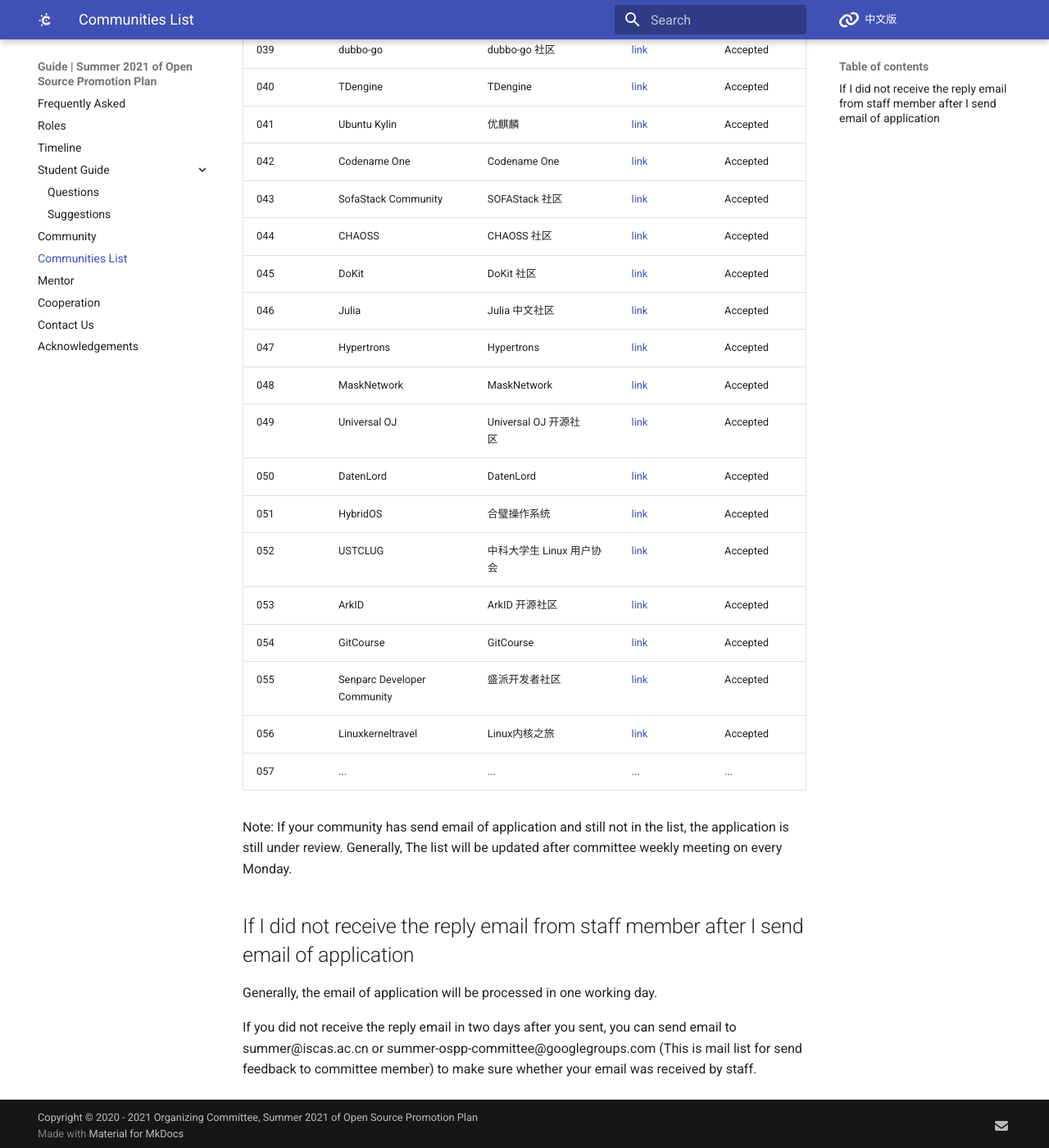
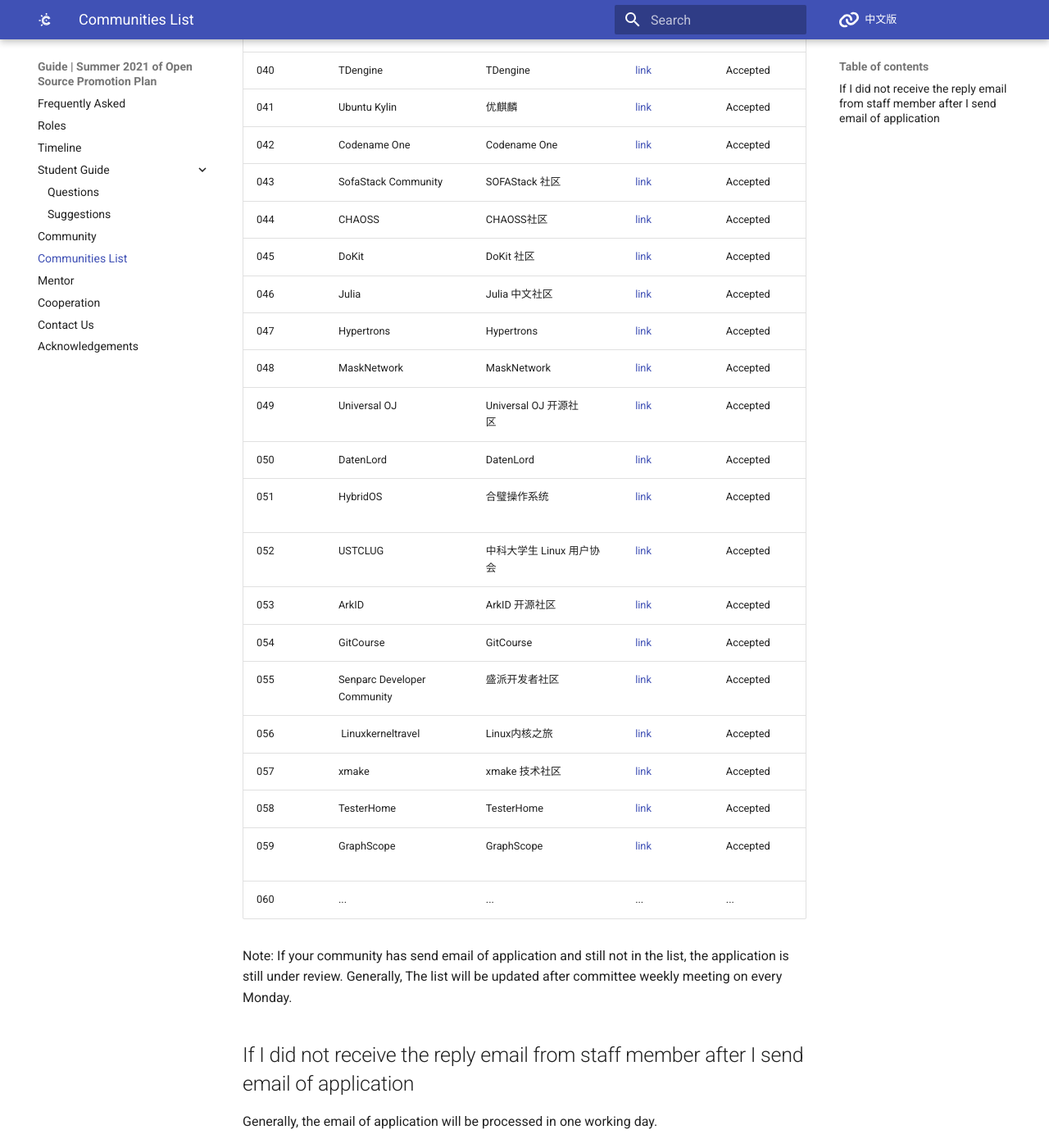
Before and after one commit to summer-ospp/help-en, an MkDocs documentation site: the page built from docs/communities-list.md, in a window 1280 px wide and 1400 px high, scrolled down 2244 px. Shown: the whole window at 82% size. Built offline with MkDocs 1.6.1 and Material for MkDocs 9.7.7, drawn with Linux system fonts in a browser that asks for light colours; comment, search, counter and statistics services are not loaded.

Commit message:
Update communities-list.md

```diff
--- a/docs/communities-list.md
+++ b/docs/communities-list.md
@@ -44,25 +44,28 @@ Before the deadline (May 20th, 2021) of application for community, this list wil
 | 036  | Volcano                 | Volcano          | [link](https://volcano.sh/zh/)                        | Accepted    |
 | 037  | Apache ECharts                 | Apache ECharts 社区          | [link](https://echarts.apache.org)                        | Accepted    |
 | 038  | Apache CarbonData                 | Apache CarbonData          | [link](https://carbondata.apache.org)                        | Accepted    |
-| 039  | dubbo-go                | dubbo-go 社区                | [link](https://github.com/apache/dubbo-go)            | Accepted    |
-| 040  | TDengine                | TDengine                 | [link](https://www.taosdata.com/)                     | Accepted    |
-| 041  | Ubuntu Kylin            | 优麒麟                    | [link](https://www.ubuntukylin.com)                   | Accepted    |
-| 042  | Codename One             | Codename One             | [link](https://github.com/codenameone/CodenameOne)    | Accepted    |
-| 043  | SofaStack Community     | SOFAStack 社区            | [link](https://sofastack.tech/)    | Accepted    |
-| 044  | CHAOSS                  |CHAOSS 社区               |[link](https://chaoss.community/)                          | Accepted    |
-| 045  | DoKit                   | DoKit 社区                | [link](https://www.dokit.cn/)            | Accepted    |
-| 046  | Julia                   | Julia 中文社区              | [link](https://discourse.juliacn.com/)                      | Accepted    |
-| 047  | Hypertrons              | Hypertrons                   | [link](https://hypertrons.io)                               | Accepted    |
-| 048  | MaskNetwork             | MaskNetwork            | [link](https://mask.io)                                        | Accepted    |
-| 049  | Universal OJ               | Universal OJ 开源社区                | [link]( https://github.com/UniversalOJ   )            | Accepted    |
-| 050  | DatenLord                | DatenLord              | [link]( https://datenlord.io  )                                  | Accepted   |
-| 051  | HybridOS                | 合璧操作系统                   | [link]( https://hybridos.fmsoft.cn/)                                  | Accepted    |
-| 052  | USTCLUG                 | 中科大学生 Linux 用户协会            | [link]( https://lug.ustc.edu.cn/)                         | Accepted    |
-| 053  | ArkID                     | ArkID 开源社区                | [link]( https://www.longguikeji.com/product/arkid   )            | Accepted    |
-| 054  | GitCourse               | GitCourse                | [link]( http://gitcourse-io.kfcoding.com/   )                     | Accepted    |
-| 055  | Senparc Developer Community    |     盛派开发者社区             | [link]( https://dev.senparc.com/)            | Accepted    |
-| 056  | Linuxkerneltravel       | Linux内核之旅            | [link]( http://kerneltravel.net/ )              | Accepted    |
-| 057  | ...               | ...                | ...         | ...                   |
+| 039  | dubbo-go                | dubbo-go 社区                 | [link](https://github.com/apache/dubbo-go)                   | Accepted    |
+| 040  | TDengine                | TDengine                      | [link](https://www.taosdata.com/)                            | Accepted     |
+| 041  | Ubuntu Kylin            | 优麒麟                         | [link](https://www.ubuntukylin.com)                          | Accepted     |
+| 042  | Codename One            | Codename One                  | [link](https://github.com/codenameone/CodenameOne)           | Accepted     |
+| 043  | SofaStack Community     | SOFAStack 社区                 | [link](https://sofastack.tech/)                              | Accepted     |
+| 044  | CHAOSS                  | CHAOSS社区                     | [link](https://chaoss.community/)                            | Accepted     |
+| 045  | DoKit                   | DoKit 社区                     | [link](https://www.dokit.cn/)                                | Accepted     |
+| 046  | Julia                   | Julia 中文社区                  | [link](https://discourse.juliacn.com/)                      | Accepted     |
+| 047  | Hypertrons              | Hypertrons                     | [link](https://hypertrons.io)                                | Accepted     |
+| 048  | MaskNetwork             | MaskNetwork                    | [link](https://mask.io)                                      | Accepted     |
+| 049  | Universal OJ            | Universal OJ 开源社区           | [link]( https://github.com/UniversalOJ   )                   | Accepted     |
+| 050  | DatenLord               | DatenLord                      | [link]( https://datenlord.io  )                              | Accepted    |
+| 051  | HybridOS                | 合璧操作系统                    | [link]( https://hybridos.fmsoft.cn/)                          | Accepted     |
+| 052  | USTCLUG                 | 中科大学生 Linux 用户协会       | [link]( https://lug.ustc.edu.cn/)                              | Accepted     |
+| 053  | ArkID                   | ArkID 开源社区                 | [link]( https://www.longguikeji.com/product/arkid   )          | Accepted     |
+| 054  | GitCourse               | GitCourse                      | [link]( http://gitcourse-io.kfcoding.com/   )                 | Accepted     |
+| 055  | Senparc Developer Community          | 盛派开发者社区     | [link]( https://dev.senparc.com/)                             | Accepted     |
+| 056  | Linuxkerneltravel       | Linux内核之旅                   | [link]( http://kerneltravel.net/ )                            | Accepted     |
+| 057  | xmake                   | xmake 技术社区                 | [link](   https://xmake.io   )                                 | Accepted     |
+| 058  | TesterHome              | TesterHome                     | [link]( https://testerhome.com/ )                              | Accepted    |
+| 059  | GraphScope              | GraphScope                    | [link]( https://graphscope.io)                                  | Accepted     |
+| 060  | ...                     | ...                | ...         | ...    |
 
 
 
```
